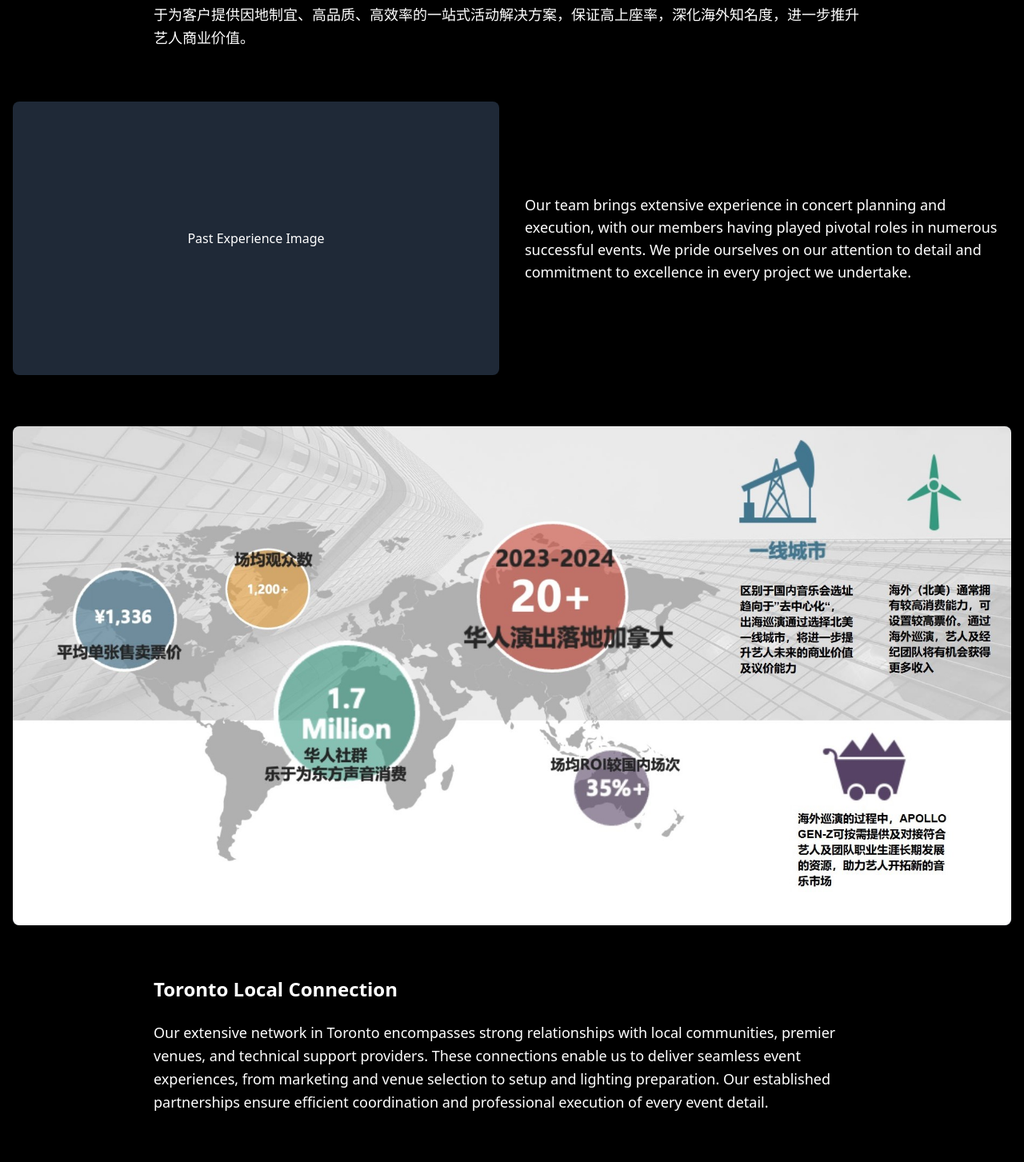
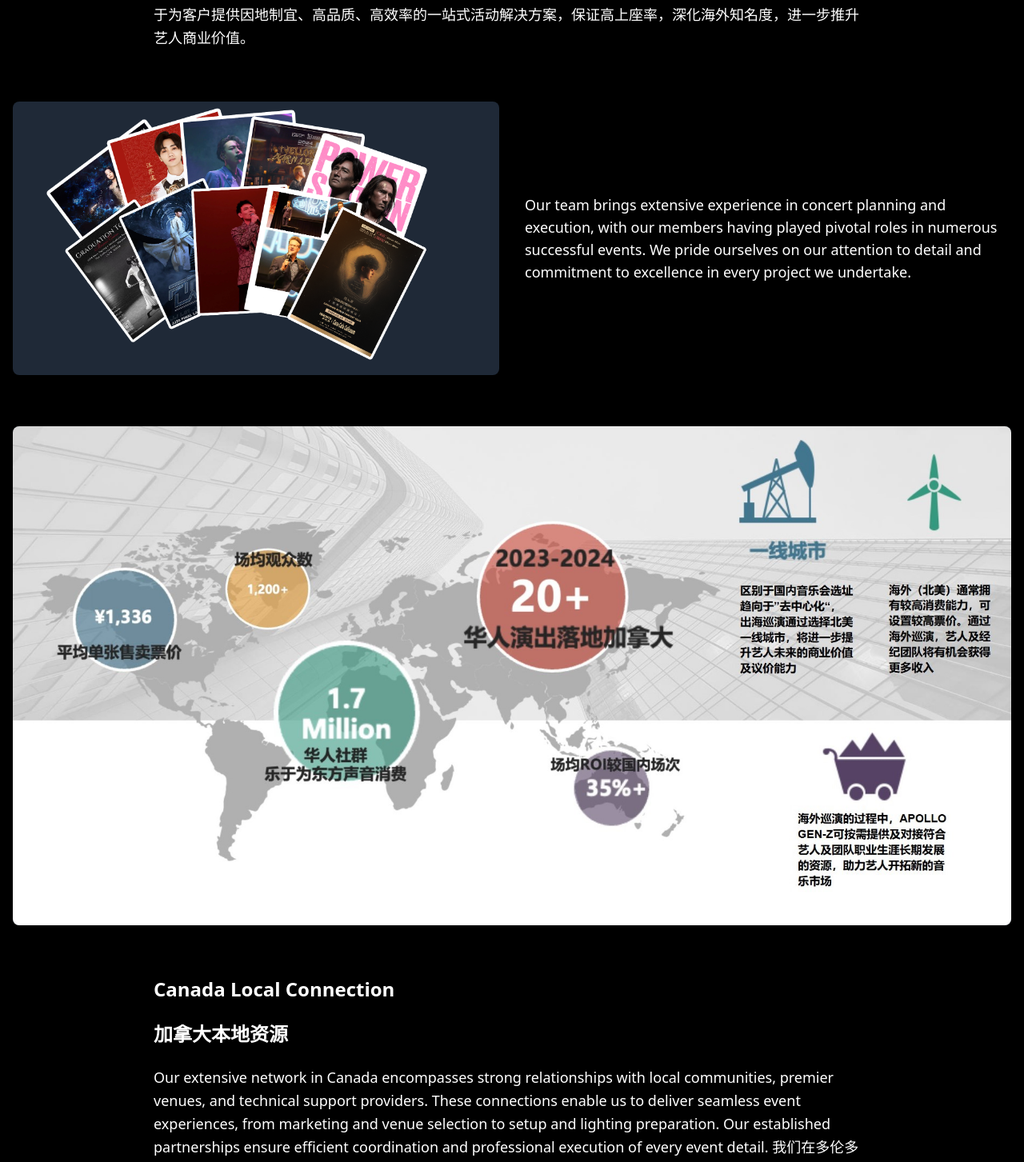
Before and after one commit to WennnO/apollo, a React (Vite) app in the folder project/: page /about in a window 1280 px wide. Shown: the part 281-1734 px from the top of the page at 80% size. Built offline with nearby package versions, Linux system fonts and the light colour scheme.

Commit message:
about page update

```diff
--- a/project/src/pages/About.tsx
+++ b/project/src/pages/About.tsx
@@ -6,6 +6,7 @@ import React from 'react';
 import wxid from './wxid.jpg'; // Import wxid.jpg
 import wxgzh from './wxgzh.jpg'; // Import wxgzh.jpg
 import intro from './intro.jpg';
+import pastgallery from './pastgallery.png';
 
 const About = () => {
   return (
@@ -21,7 +22,7 @@ const About = () => {
 
         <div className="grid md:grid-cols-2 gap-8 mb-16">
           <div className="bg-gray-800 rounded-lg aspect-video flex items-center justify-center">
-            Past Experience Image
+            <img src={pastgallery} alt="pastgallery" className="rounded-lg object-cover h-full w-full" />
           </div>
           <div className="flex items-center">
             <p className="text-lg">
@@ -37,9 +38,11 @@ const About = () => {
         </div>
 
         <div className="max-w-4xl mx-auto mb-16">
-          <h2 className="text-2xl font-bold mb-6">Toronto Local Connection</h2>
+          <h2 className="text-2xl font-bold mb-6">Canada Local Connection</h2>
+          <h2 className="text-2xl font-bold mb-6">加拿大本地资源</h2>
           <p className="text-lg leading-relaxed">
-            Our extensive network in Toronto encompasses strong relationships with local communities, premier venues, and technical support providers. These connections enable us to deliver seamless event experiences, from marketing and venue selection to setup and lighting preparation. Our established partnerships ensure efficient coordination and professional execution of every event detail.
+            Our extensive network in Canada encompasses strong relationships with local communities, premier venues, and technical support providers. These connections enable us to deliver seamless event experiences, from marketing and venue selection to setup and lighting preparation. Our established partnerships ensure efficient coordination and professional execution of every event detail.
+            我们在多伦多乃至加拿大拥有广泛的网络，与当地社区、顶级场地和技术支持提供商建立了牢固的关系。这些关系使我们能够提供无缝的活动体验，从市场营销和场地选择到布置和灯光准备。我们已建立的合作伙伴关系可确保高效协调和专业执行每个活动细节。
           </p>
         </div>
 
```
Also changed, not shown: project/src/pages/pastgallery.png (added).
